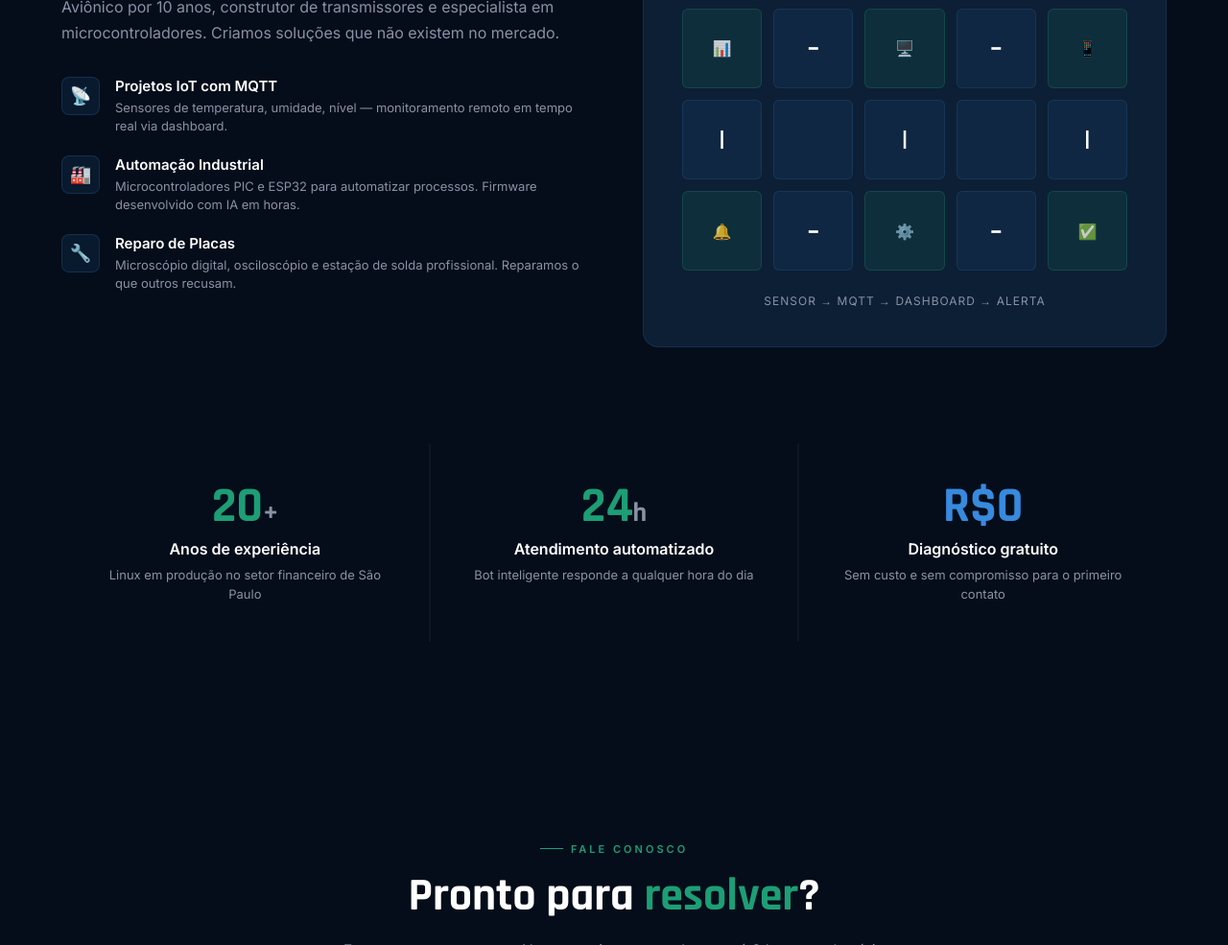
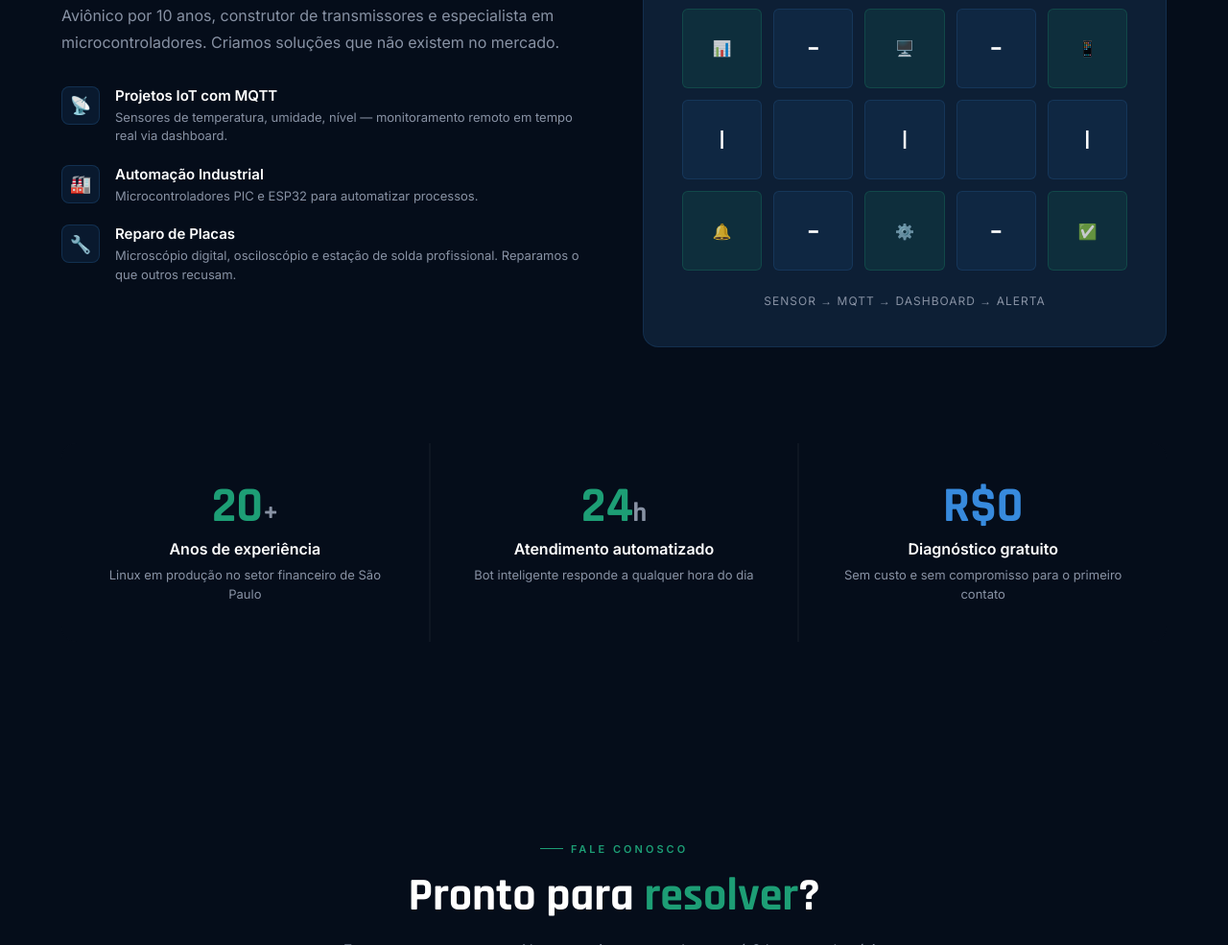
Before and after one commit to sergitechsre-ctrl/sergitech, a plain HTML site: page index.html in a window 1280 px wide. Shown: the part 2854-3839 px from the top of the page at 96% size. Drawn offline with Linux system fonts and the light colour scheme.

Commit message:
Update index.html

```diff
--- a/index.html
+++ b/index.html
@@ -983,7 +983,7 @@ footer {
           <div class="iot-feature-icon">🏭</div>
           <div class="iot-feature-text">
             <h4>Automação Industrial</h4>
-            <p>Microcontroladores PIC e ESP32 para automatizar processos. Firmware desenvolvido com IA em horas.</p>
+            <p>Microcontroladores PIC e ESP32 para automatizar processos.</p>
           </div>
         </div>
         <div class="iot-feature">
```
